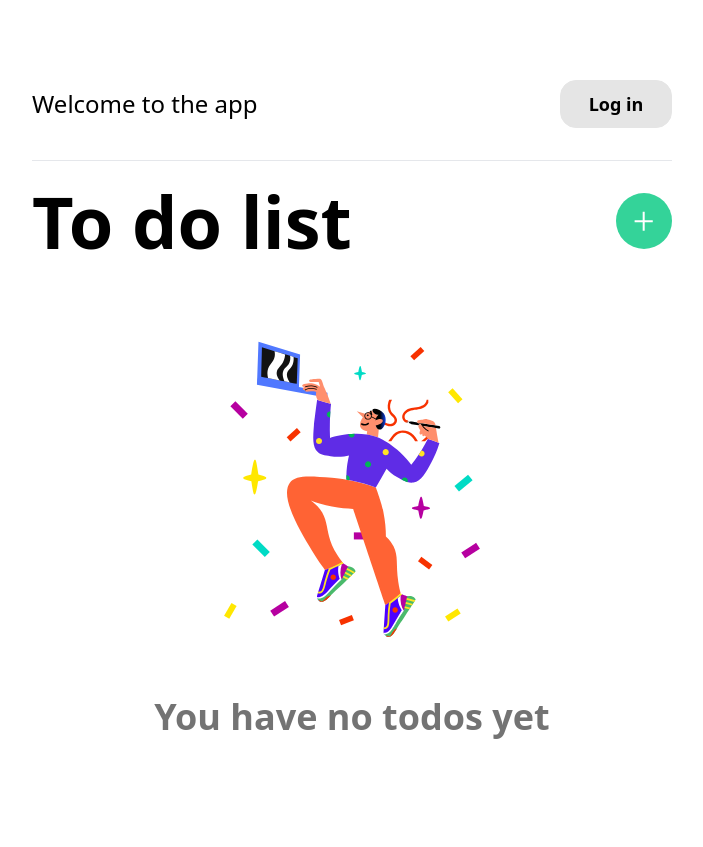
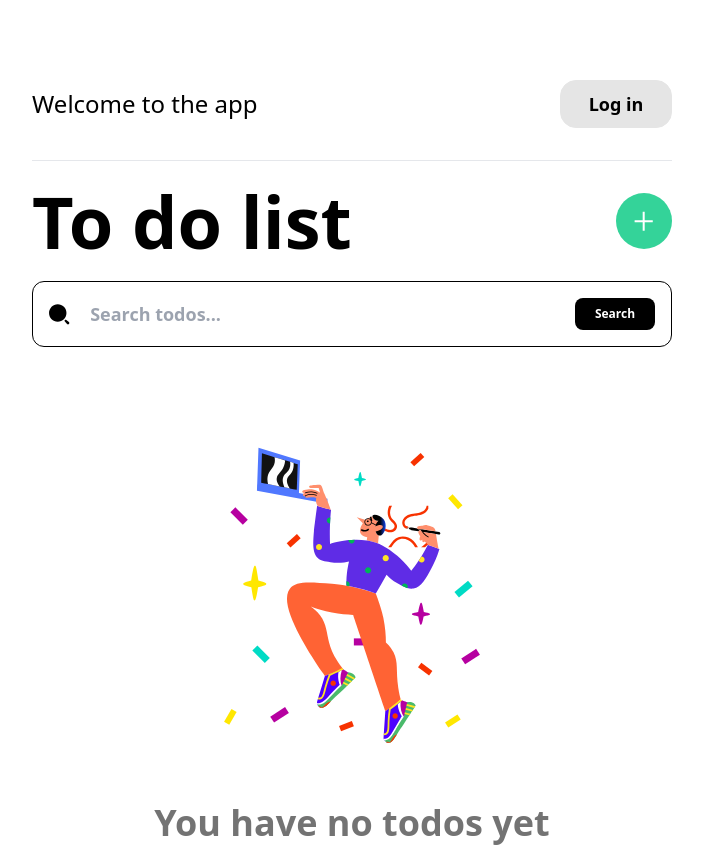
Before and after one commit to nykami/todo-app, a Vue app in the folder todo-app/: page / in a window 1280 px wide. Shown: the whole page, without its empty margins (288-991 px from the left). Before the commit the page ends 800 px from the top, so only its background shows below. Built offline with nearby package versions, Linux system fonts and the light colour scheme.

Commit message:
ITL-22  Make an input field and design it

```diff
--- a/todo-app/src/App.vue
+++ b/todo-app/src/App.vue
@@ -3,6 +3,7 @@
     <div>
       <TodoLogin />
       <TodoHeader @addTodo="addTodo" />
+      <SearchBar />
       <TodoPlaceholder v-if="!todos.length" />
       <TodoList
         v-else
@@ -22,6 +23,7 @@ import TodoLogin from "./components/header/TodoLogin.vue";
 import TodoHeader from "./components/header/TodoHeader.vue";
 import TodoPlaceholder from "./components/TodoPlaceholder.vue";
 import TodoList from "./components/TodoList.vue";
+import SearchBar from "./components/SearchBar.vue";
 import { Todo } from "./components/types/Todo.vue";
 
 const todos = ref<Todo[]>([]);
--- /dev/null
+++ b/todo-app/src/components/SearchBar.vue
@@ -0,0 +1,29 @@
+<template>
+  <div
+    class="flex items-center justify-between border border-black p-4 rounded-xl mb-10 w-72 h-12 sm:w-full sm:h-full"
+  >
+    <div class="flex items-center">
+      <SearchIcon class="w-5 h-5 sm:w-6 sm:h-6" />
+      <input
+        v-model="searchText"
+        type="text"
+        class="rounded-lg text-sm font-medium sm:text-lg sm:font-semibold text-black ml-4 py-2 px-1 w-32 h-6 sm:h-8 sm:w-full"
+        placeholder="Search todos..."
+      />
+    </div>
+
+    <button
+      class="sm:ml-2 sm:px-4 sm:py-2 bg-black text-white text-xs rounded-lg w-16 h-8 sm:w-20 sm:h-8 items-center font-semibold"
+    >
+      Search
+    </button>
+  </div>
+</template>
+
+<script setup lang="ts">
+import { ref } from "vue";
+import SearchIcon from "./icons/SearchIcon.vue";
+
+const searchText = ref<string>("");
+
+</script>
--- /dev/null
+++ b/todo-app/src/components/icons/SearchIcon.vue
@@ -0,0 +1,14 @@
+<template>
+  <svg
+    width="25"
+    height="25"
+    viewBox="0 0 25 25"
+    fill="none"
+    xmlns="http://www.w3.org/2000/svg"
+  >
+    <path
+      d="M18.7956 19.6166C19.2595 19.1559 20.003 19.1559 20.4668 19.6166L23.5324 22.0911H23.5856C24.2058 22.718 24.2058 23.7344 23.5856 24.3613C22.9654 24.9881 21.9599 24.9881 21.3396 24.3613L18.7956 21.4456L18.6991 21.3367C18.5193 21.109 18.4199 20.8252 18.4199 20.5311C18.4199 20.1879 18.5551 19.8588 18.7956 19.6166ZM10.3439 0.831421C13.0739 0.831421 15.692 1.92754 17.6223 3.87866C19.5527 5.82977 20.6371 8.47604 20.6371 11.2353C20.6371 16.9813 16.0287 21.6392 10.3439 21.6392C4.65919 21.6392 0.0507812 16.9813 0.0507812 11.2353C0.0507812 5.48941 4.65919 0.831421 10.3439 0.831421Z"
+      fill="black"
+    />
+  </svg>
+</template>
```
